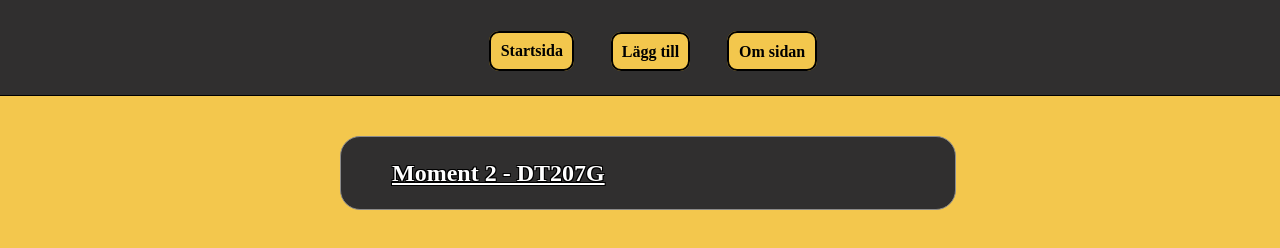
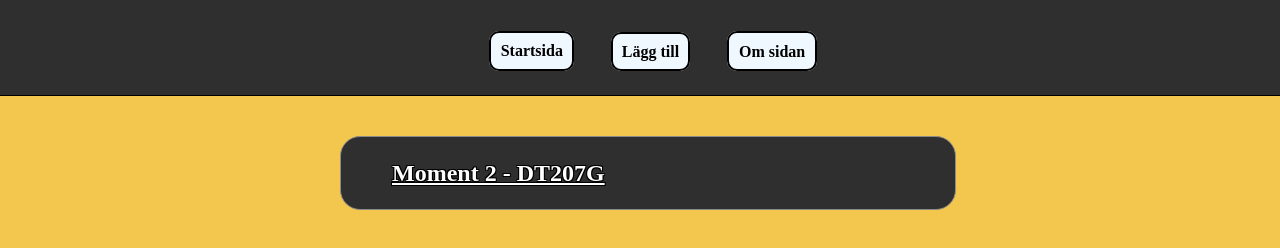
Before and after one commit to osundstrom/monent-3-noSQL-Hemsida, a website built with Parcel: page src/index.html in a window 1280 px wide. Shown: the top 248 px of the page. Built offline with nearby package versions, Linux system fonts and the light colour scheme; no server answers.

Commit message:
update background color

```diff
--- a/src/stylesheet.scss
+++ b/src/stylesheet.scss
@@ -42,7 +42,7 @@ body{
         font-weight: 900;
         text-indent: none;
         white-space: nowrap;
-        background-color: #f3c74d;
+        background-color: aliceblue;
         color: rgb(0, 0, 0);
         margin-right: 4vw;
         font-size: 100%;
```
Also changed, not shown: 2 other files.
